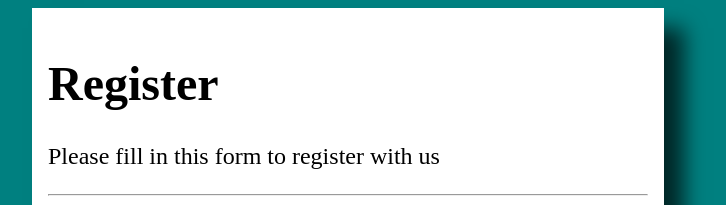
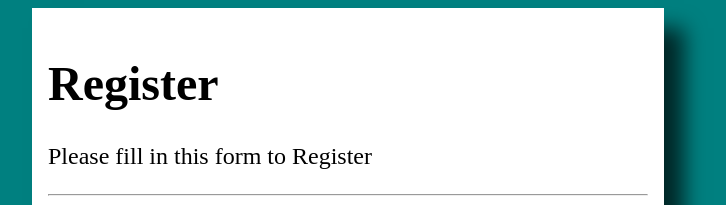
Before and after one commit to vincentogun/HTML-Form, a plain HTML site: page index.html in a window 1280 px wide. Shown: the top 205 px of the page, without its empty margins (292-1018 px from the left). Drawn offline with Linux system fonts and the light colour scheme.

Commit message:
Added new Content

```diff
--- a/index.html
+++ b/index.html
@@ -11,7 +11,7 @@
     <form action="">
      <div class="container">
      <h1>Register</h1>
-     <p>Please fill in this form to register with us</p>
+     <p>Please fill in this form to  Register</p>
      <hr>
 
 
```
